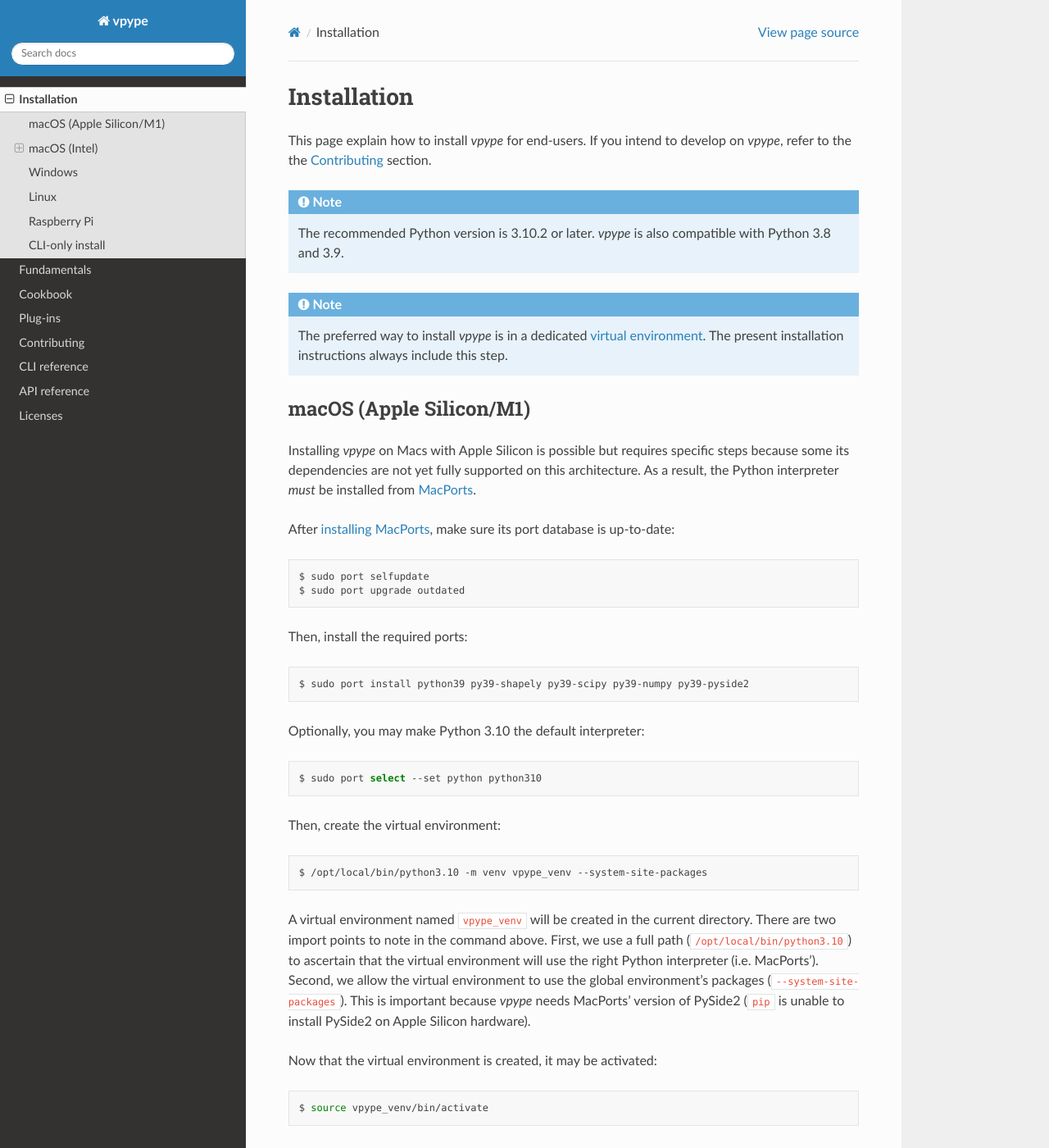
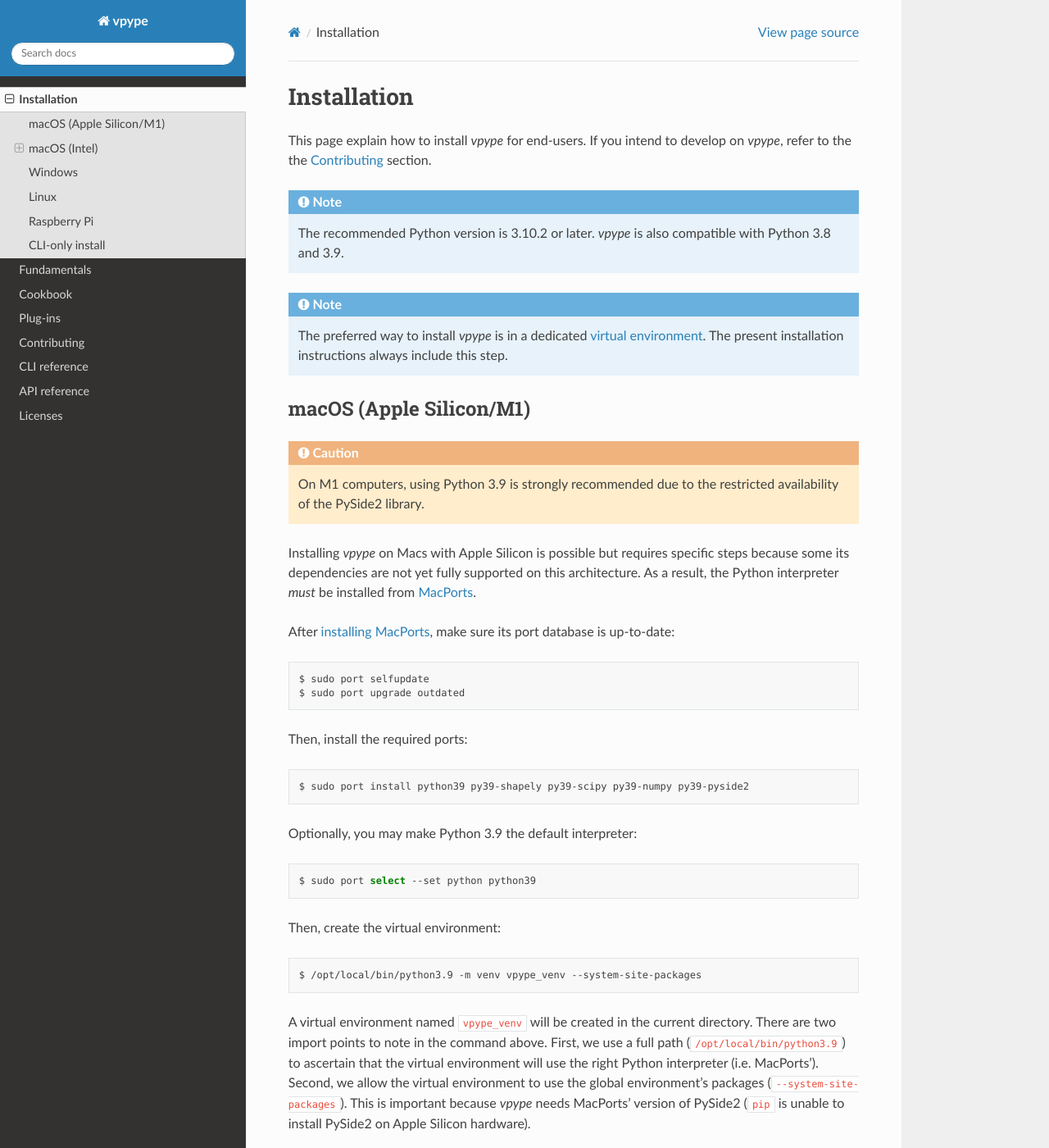
Before and after one commit to abey79/vpype, a Sphinx documentation site: the page built from docs/install.rst, in a window 1280 px wide and 1400 px high. Shown: the whole window at 82% size. Built offline with Sphinx 7.4.7 and the Read the Docs theme 2.0.0, drawn with Linux system fonts in a browser that asks for light colours.

Commit message:
reverted m1 install to 3.9

```diff
--- a/docs/install.rst
+++ b/docs/install.rst
@@ -23,6 +23,10 @@
 macOS (Apple Silicon/M1)
 ========================
 
+.. caution::
+
+   On M1 computers, using Python 3.9 is strongly recommended due to the restricted availability of the PySide2 library.
+
 .. highlight:: bash
 
 Installing *vpype* on Macs with Apple Silicon is possible but requires specific steps because some its dependencies are not yet fully supported on this architecture. As a result, the Python interpreter *must* be installed from `MacPorts <https://www.macports.org>`_.
@@ -36,16 +40,16 @@
 
   $ sudo port install python39 py39-shapely py39-scipy py39-numpy py39-pyside2
 
-Optionally, you may make Python 3.10 the default interpreter::
+Optionally, you may make Python 3.9 the default interpreter::
 
-  $ sudo port select --set python python310
+  $ sudo port select --set python python39
 
 Then, create the virtual environment::
 
-  $ /opt/local/bin/python3.10 -m venv vpype_venv --system-site-packages
+  $ /opt/local/bin/python3.9 -m venv vpype_venv --system-site-packages
 
 A virtual environment named ``vpype_venv`` will be created in the current directory. There are two import points to note in the command above.
-First, we use a full path (``/opt/local/bin/python3.10``) to ascertain that the virtual environment will use the right Python interpreter (i.e. MacPorts'). Second, we allow the virtual environment to use the global environment's packages (``--system-site-packages``). This is important because *vpype* needs MacPorts' version of PySide2 (``pip`` is unable to install PySide2 on Apple Silicon hardware).
+First, we use a full path (``/opt/local/bin/python3.9``) to ascertain that the virtual environment will use the right Python interpreter (i.e. MacPorts'). Second, we allow the virtual environment to use the global environment's packages (``--system-site-packages``). This is important because *vpype* needs MacPorts' version of PySide2 (``pip`` is unable to install PySide2 on Apple Silicon hardware).
 
 Now that the virtual environment is created, it may be activated::
 
```
